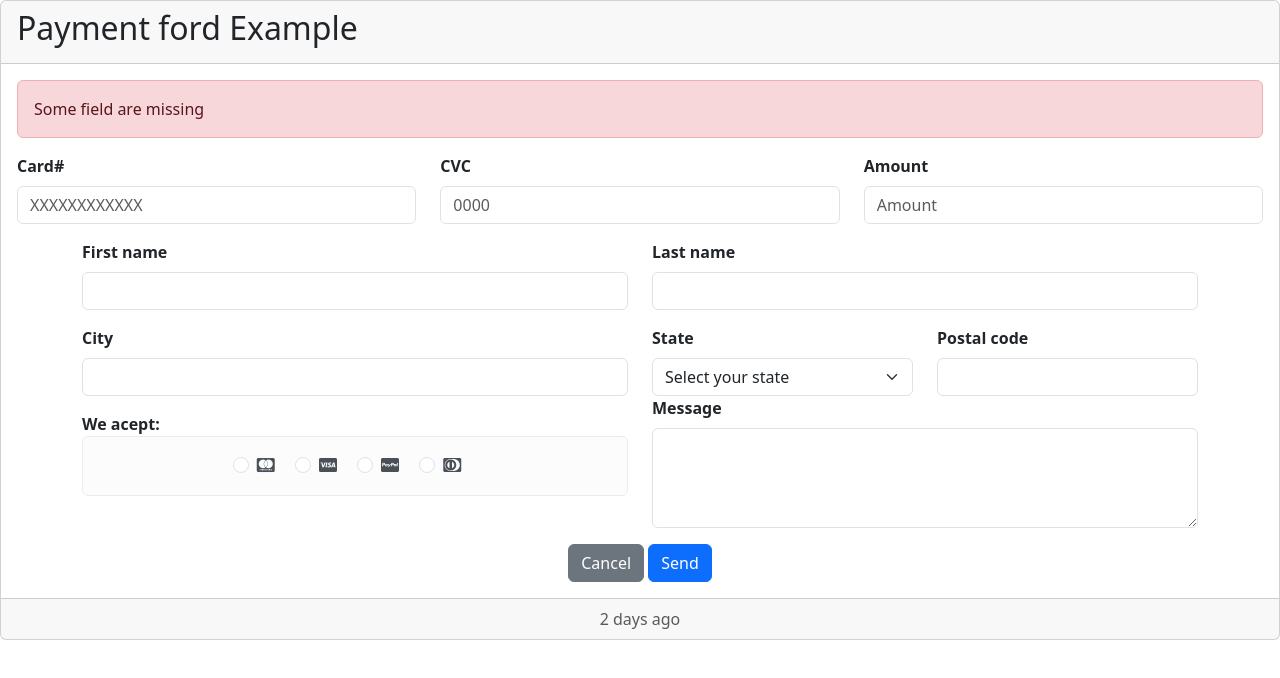
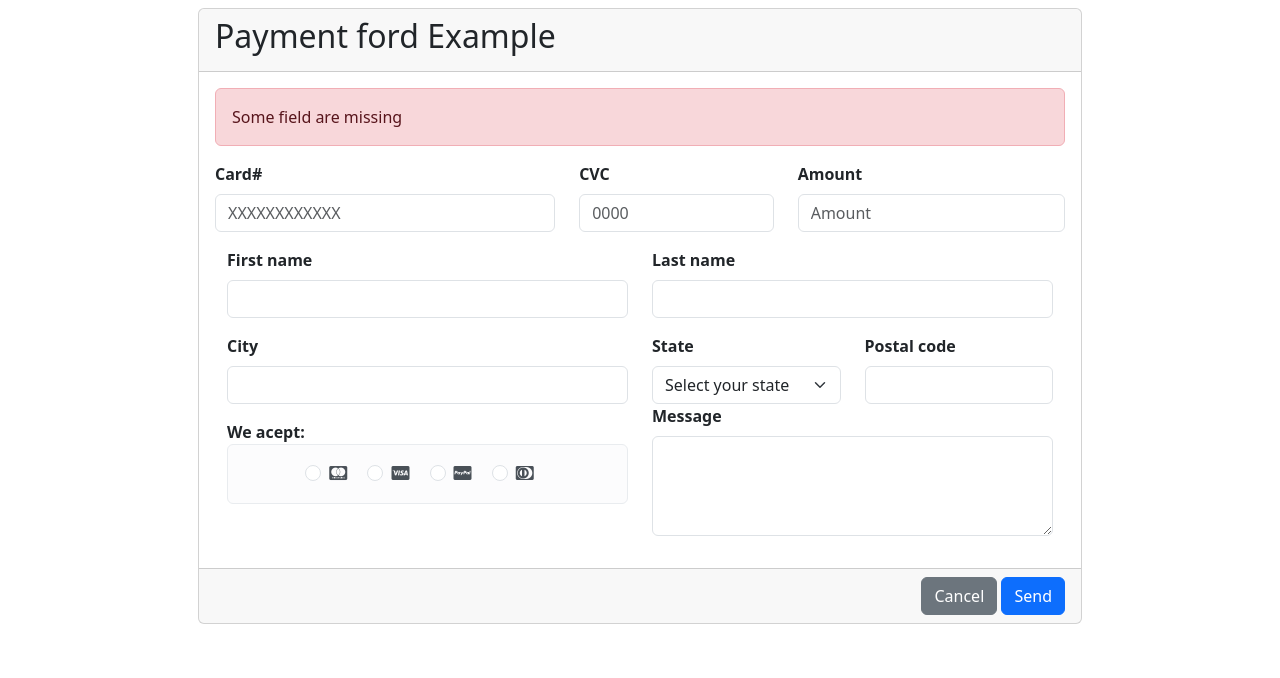
Before and after one commit to 4GeeksAcademy/clase-1-ejercicio-forms, a website: page index.html in a window 1280 px wide. Drawn offline with nearby package versions, Linux system fonts and the light colour scheme.

Commit message:
First commit

```diff
--- a/index.html
+++ b/index.html
@@ -16,6 +16,7 @@
 </head>
 
 <body>
+    <div class="mx-auto p-2" style="width: 900px;">
     <div class="card text-center">
         <div class="card-header d-flex justify-content-star">
             <h2>Payment ford Example</h2>
@@ -26,15 +27,15 @@
             </div>
             <div class="">
                 <div class="row">
-                    <div class="col">
-                        <div class="mb-3">
+                    <div class="col-md-5">
+                        <div class="mb-">
                             <label for="Card#" class="form-label d-flex justify-content-star"
                                 placeholder="Example input placeholder"><strong>Card#</strong></label>
                             <input type="card" class="form-control" id="exampleInputEmail1" aria-describedby="emailHelp"
                                 placeholder="XXXXXXXXXXXX">
                         </div>
                     </div>
-                    <div class="col">
+                    <div class="col-md-3">
                         <div class="mb-3">
                             <label for="exampleInputEmail1"
                                 class="form-label d-flex justify-content-star"><strong>CVC</strong></label>
@@ -42,7 +43,7 @@
                                 aria-describedby="emailHelp" placeholder="0000">
                         </div>
                     </div>
-                    <div class="col">
+                    <div class="col-md-4">
                         <div class="mb-3">
                             <label for="exampleInputEmail1"
                                 class="form-label d-flex justify-content-star"><strong>Amount</strong></label>
@@ -131,14 +132,14 @@
                     </div>
                 </div>
             </div>
-            <button type="button" class="btn btn-secondary ">Cancel</button>
+
+        </div>
+        <div class="card-footer text-body-secondary d-flex justify-content-end">
+            <button type="button" class="btn btn-secondary ">Cancel</button>&nbsp;
             <a href="#" class="btn btn-primary">Send</a>
         </div>
-        <div class="card-footer text-body-secondary">
-            2 days ago
-        </div>
     </div>
-
+</div>
 </body>
 
 </html>
```
